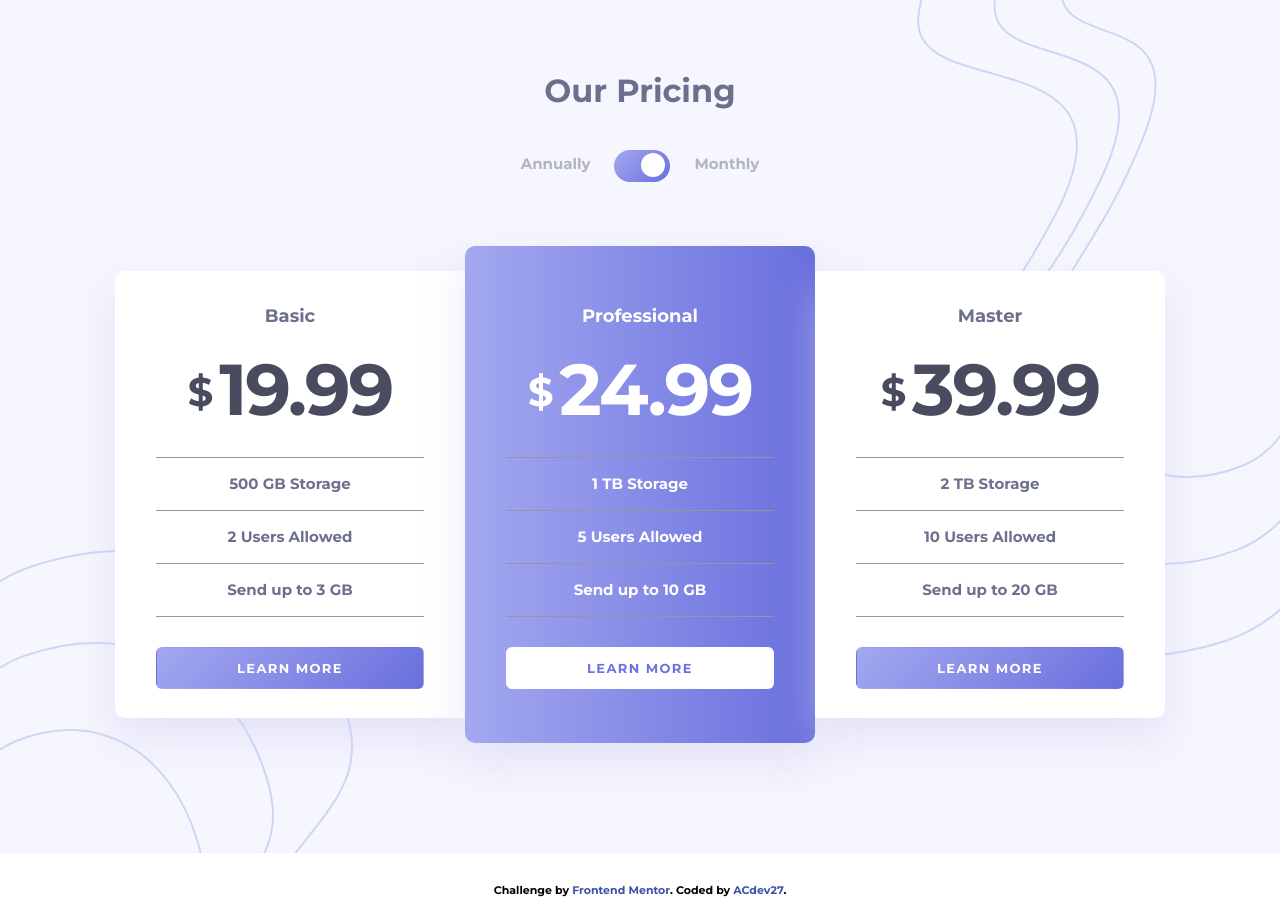
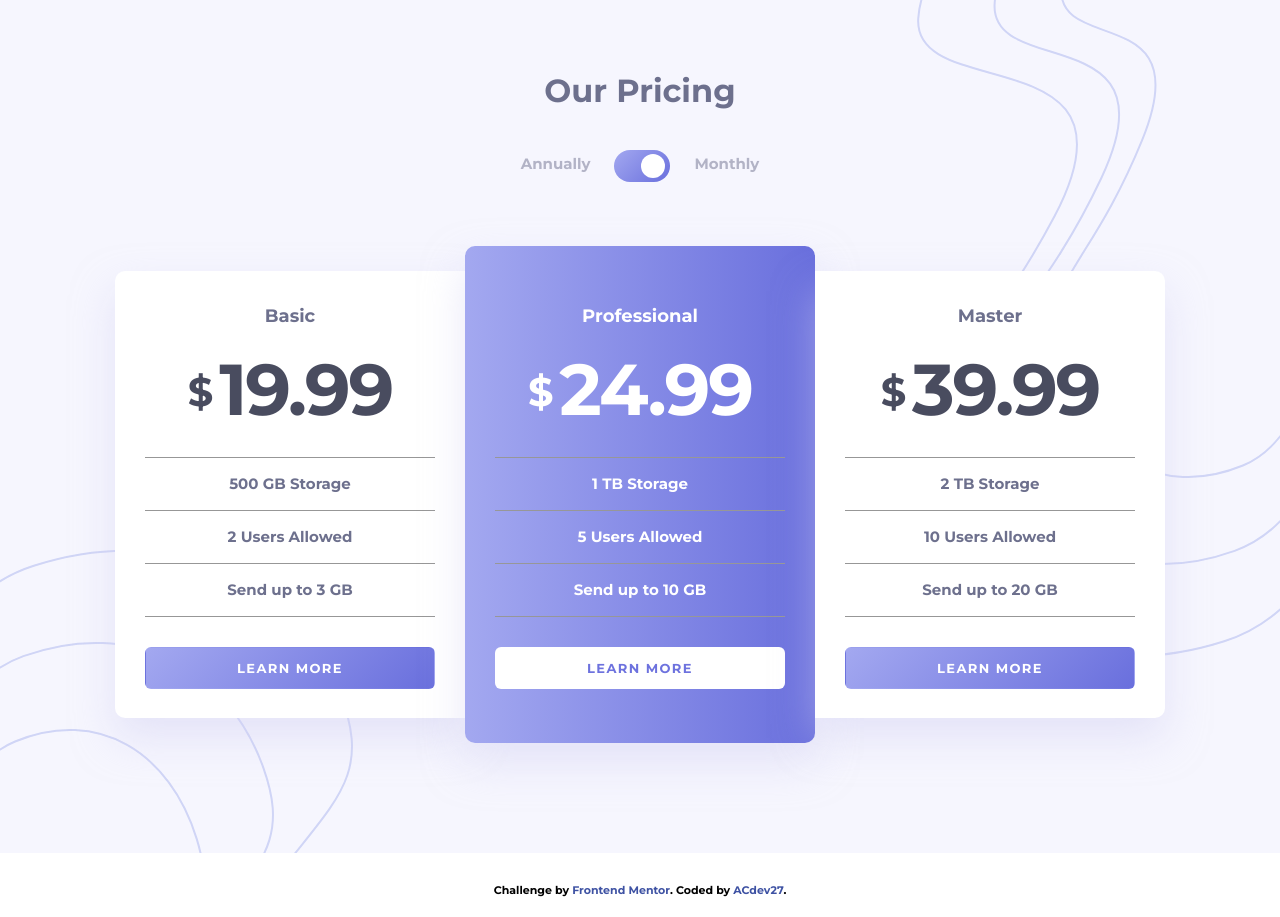
Before and after one commit to ACdev27/fm_pricing_component_toggle, a plain HTML site: page index.html in a window 1280 px wide. Drawn offline with Linux system fonts and the light colour scheme.

Commit message:
Adjusted card padding

```diff
--- a/style.css
+++ b/style.css
@@ -70,7 +70,7 @@ body {
   width: 24px;
   height: 24px;
   position: absolute;
-  top: 3px;
+  top: 4px;
   left: 27px;  /*Annual 5px */
   border-radius: 50%;
   transition: left 200ms;
@@ -97,7 +97,7 @@ body {
   box-sizing: border-box;
   width: 100%;
   max-width: 350px;
-  padding: 0 41px;
+  padding: 0 30px;
   background-color: #ffffff;
   box-shadow: 0px 20px 40px rgba(212, 210, 244, 0.5);
 }
@@ -158,7 +158,7 @@ body {
 .btn {
   display: inline-block;
   width: 100%;
-  margin: 18px 50px 29px 50px;
+  margin: 18px 31px 29px 31px;
   padding: 12px 14px;
   border: 1px solid transparent;
   outline: none;
```
